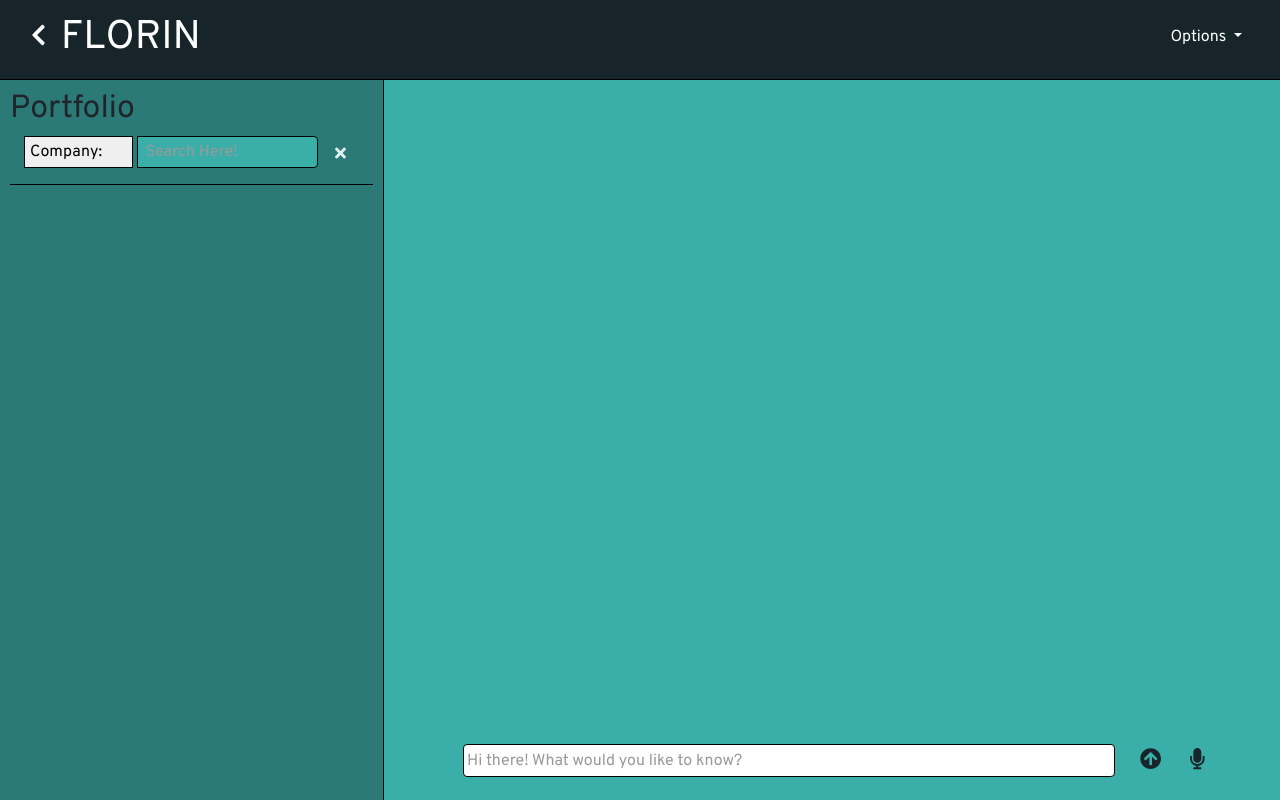
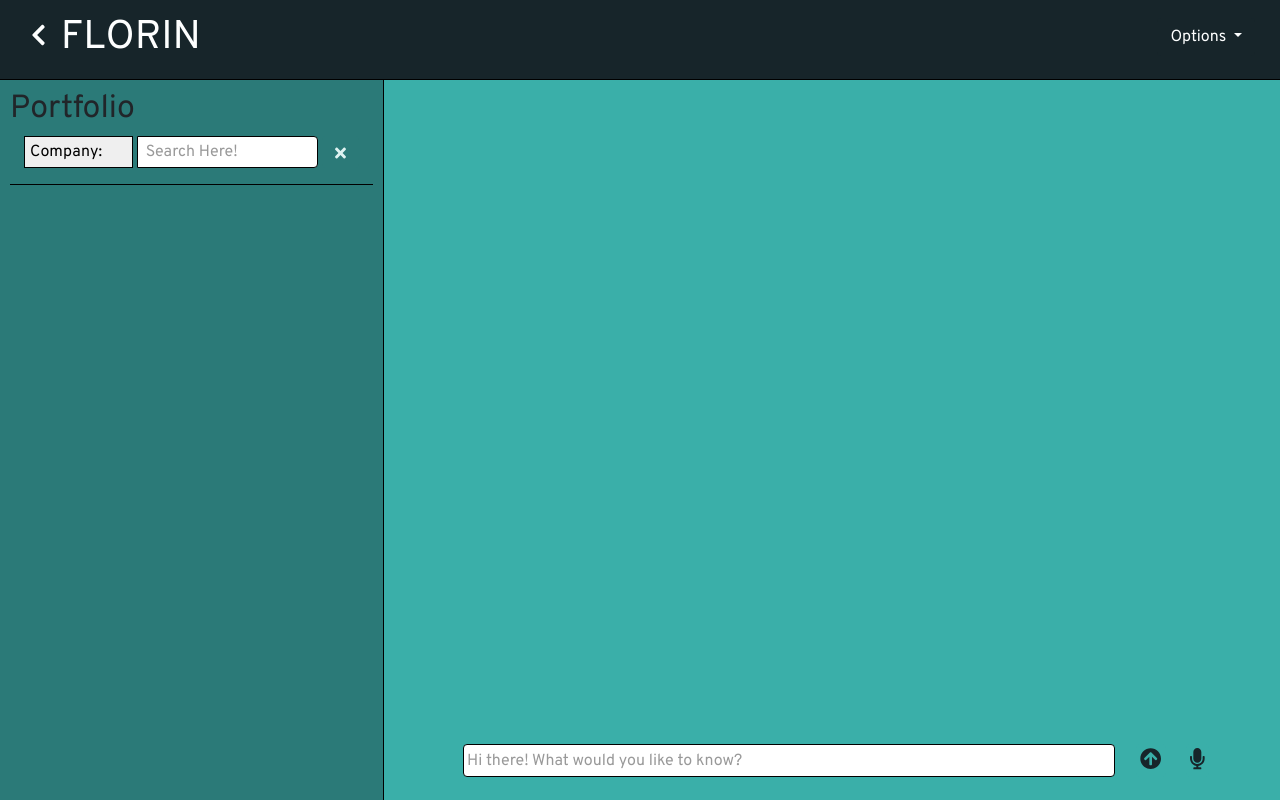
Before and after one commit to Fleetabix/cs261_cswk, a Django app: template chatbot/templates/chatbot/index.html in a window 1280 px wide. Run offline with Django 3.2, Linux system fonts and the light colour scheme; the template is opened without the code that fills it, so the values that code supplies are empty; some libraries are stand-ins or nearby versions.

Commit message:
changed colour of search box

```diff
--- a/chatbot/static/chatbot/css/index.css
+++ b/chatbot/static/chatbot/css/index.css
@@ -178,8 +178,8 @@ a {
 #searchbox {
     height: 2em;
     width: 50%;
-    background-color: var(--body-bg-colour);
-    color: var(--body-fg-colour);
+    background-color: white;
+    color: black;
     border: 0.5px solid black;
     border-radius: 0.25em;
     border-top-left-radius: 0;
```
